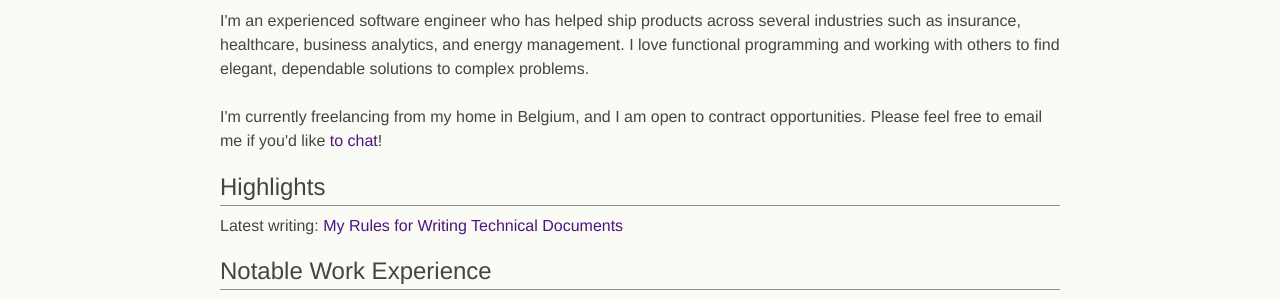
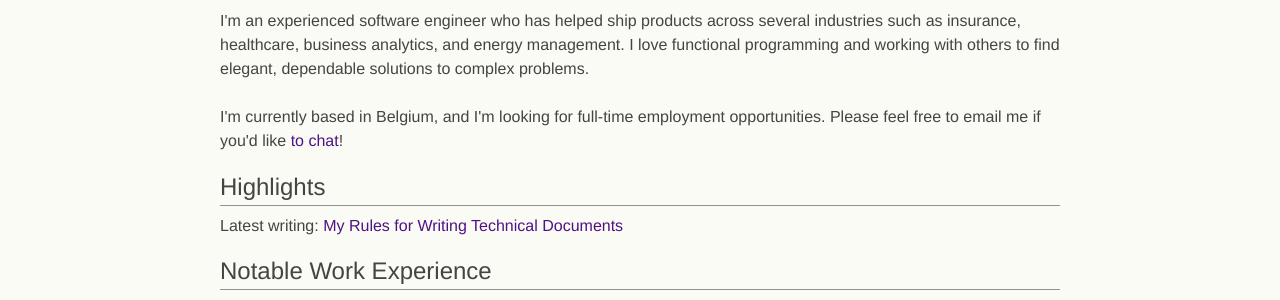
Before and after one commit to joannecheng/joannecheng.github.io, a Jekyll site: the page built from index.html, in a window 1280 px wide. Shown: the part 142-442 px from the top of the page. Built offline with Jekyll 4.4.1, drawn with Linux system fonts in a browser that asks for light colours; nearby versions of some CDN libraries; library files that are not in the unit come from our copies.

Commit message:
update about me

```diff
--- a/about.html
+++ b/about.html
@@ -14,7 +14,7 @@ permalink: /about/
   </p>
 
   <p>
-    I'm currently living in Belgium, and I am open to freelance and contract opportunities.
+    I'm currently living in Belgium, and I'm looking for a full-time software engineering position.
     Please feel free to <a href="mailto:joannecheng.developer@gmail.com">contact me </a>
     if you're interested in working together.
   </p>
--- a/index.html
+++ b/index.html
@@ -13,7 +13,7 @@ layout: default
     <br />
     <br />
 
-    I'm currently freelancing from my home in Belgium, and I am open to contract opportunities.
+    I'm currently based in Belgium, and I'm looking for full-time employment opportunities.
     Please feel free to email me if you'd like <a href="mailto:joannecheng.developer@gmail.com">to chat</a>!
   </div>
 
```
